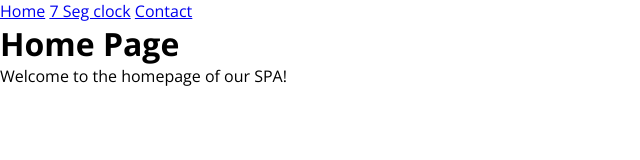
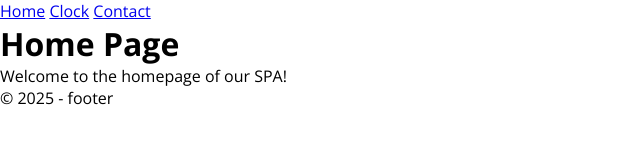
Before and after one commit to koderiazul/100-javascript-projects, a website built with Vite: page index.html in a window 1280 px wide. Shown: the whole page, without its empty margins (0-640 px from the left). Built offline with nearby package versions, Linux system fonts and the light colour scheme.

Commit message:
layout setup

```diff
--- a/index.html
+++ b/index.html
@@ -16,11 +16,6 @@
     <title>100-javascript-projects</title>
   </head>
   <body>
-    <nav>
-      <a href="/" data-link>Home</a>
-      <a href="/seven-seg-clock" data-link>7 Seg clock</a>
-      <a href="/contact" data-link>Contact</a>
-    </nav>
     <div id="app"></div>
     <script type="module" src="/src/main.js"></script>
   </body>
--- /dev/null
+++ b/src/layouts/MainLayout.js
@@ -0,0 +1,19 @@
+const MainLayout = (content) => `
+  <header>
+    <nav>
+      <a href="/" data-link>Home</a>
+      <a href="/seven-seg-clock" data-link>Clock</a>
+      <a href="/contact" data-link>Contact</a>
+    </nav>
+  </header>
+
+  <main id="page-content">
+    ${content}
+  </main>
+
+  <footer>
+    <p>© 2025 - footer</p>
+  </footer>
+`;
+
+export default MainLayout;
--- /dev/null
+++ b/src/layouts/ProjectLayout.js
@@ -0,0 +1,20 @@
+const ProjectLayout = (content) => `
+  <header>
+    <h1>100 JavaScript Projects</h1>
+    <nav>
+      <a href="/" data-link>Home</a>
+      <a href="/seven-seg-clock" data-link>Clock</a>
+      <a href="/contact" data-link>Contact</a>
+    </nav>
+  </header>
+
+  <main id="page-content">
+    ${content}
+  </main>
+
+  <footer>
+    <p>© 2025 - footer</p>
+  </footer>
+`;
+
+export default ProjectLayout;
--- a/src/router/router.js
+++ b/src/router/router.js
@@ -1,4 +1,5 @@
 import routes from "./routes.js";
+import MainLayout from "../layouts/ProjectLayout.js";
 
 const navigateTo = (url) => {
   history.pushState(null, null, url);
@@ -23,7 +24,9 @@ const router = () => {
     };
   }
 
-  document.querySelector("#app").innerHTML = match.route.view();
+  const pageContent = match.route.view();
+  const layout = match.route.layout || MainLayout;
+  document.querySelector("#app").innerHTML = layout(pageContent);
 
   if (typeof match.route.mount === "function") {
     match.route.mount();
--- a/src/router/routes.js
+++ b/src/router/routes.js
@@ -1,4 +1,6 @@
 import SevenSegClock from "../pages/seven-seg-clock/SevenSegClock";
+import MainLayout from "../layouts/MainLayout.js";
+import ProjectLayout from "../layouts/ProjectLayout.js";
 
 const routes = [
   {
@@ -7,11 +9,13 @@ const routes = [
       <h1>Home Page</h1>
       <p>Welcome to the homepage of our SPA!</p>
     `,
+    layout: MainLayout,
   },
   {
     path: "/seven-seg-clock",
     view: SevenSegClock.view,
     mount: SevenSegClock.mount,
+    layout: ProjectLayout,
   },
   {
     path: "/contact",
```
